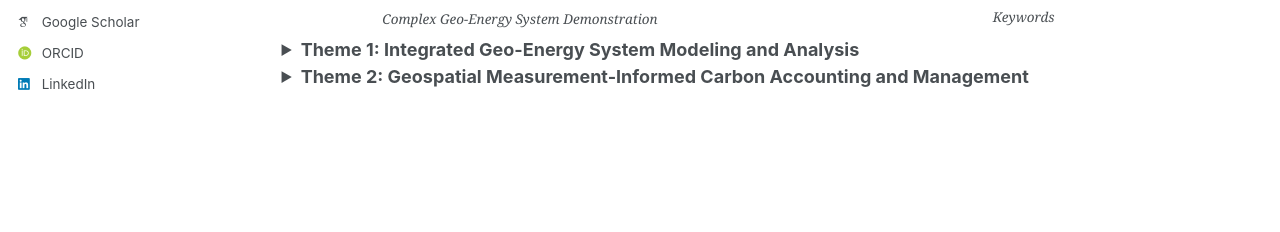
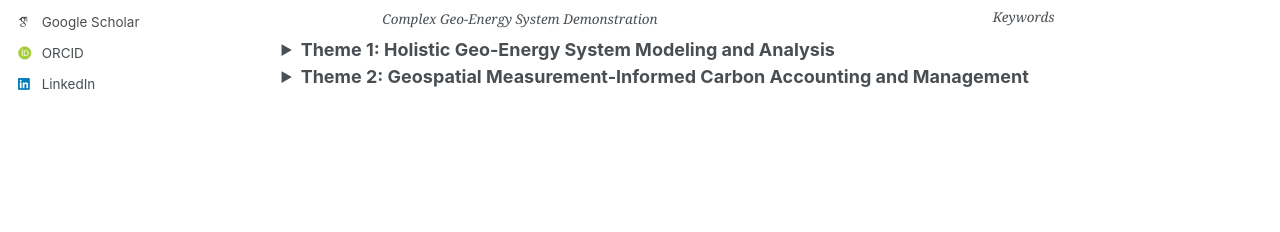
Before and after one commit to haoming-ma/haoming-ma.github.io, a Jekyll site: the page built from _pages/research.md, in a window 1280 px wide and 1057 px high. Shown: the part 577-809 px from the top of the window. Built offline with Jekyll 4.4.1, drawn with Linux system fonts in a browser that asks for light colours; some web fonts are replaced.

Commit message:
Update research.md

```diff
--- a/_pages/research.md
+++ b/_pages/research.md
@@ -53,7 +53,7 @@ Dr. Ma's research systematically incorporates machine-learning algorithms and mu
 
 
 <details class="accordion">
-  <summary><strong>Theme&nbsp;1: Integrated Geo-Energy System Modeling and Analysis</strong></summary>
+  <summary><strong>Theme&nbsp;1: Holistic Geo-Energy System Modeling and Analysis</strong></summary>
 
   <p>
     Dr. Ma lead efforts to develop a first-of-its-kind Geo-Energy System Modeling&nbsp;(GESM) toolkit that addresses two key knowledge gaps within the geo-energy system analysis domain: the disconnections between simulating surface and subsurface engineering activities and the lack of integration between TEA and LCA. By constructing data-enriched reduced-order models&nbsp;(ROMs) using machine learning algorithms that accurately predict reservoir technical performance, his work compiled these ROMs with process-level TEA and LCA estimates to evaluate the socio-economic trade-offs of the emerging geo-energy technological innovations. The GESM toolkit has already been deployed to assess industrial-scale geological carbon utilization and storage activities, such as CO<sub>2</sub>-enhanced oil recovery&nbsp;(CO<sub>2</sub>-EOR), CO<sub>2</sub>-enhanced shale-gas recovery&nbsp;(CO<sub>2</sub>-ESGR), and CO<sub>2</sub>-enhanced coal-bed-methane recovery&nbsp;(CO<sub>2</sub>-ECBM), as well as enhanced geothermal systems and underground hydrogen storage.
```
